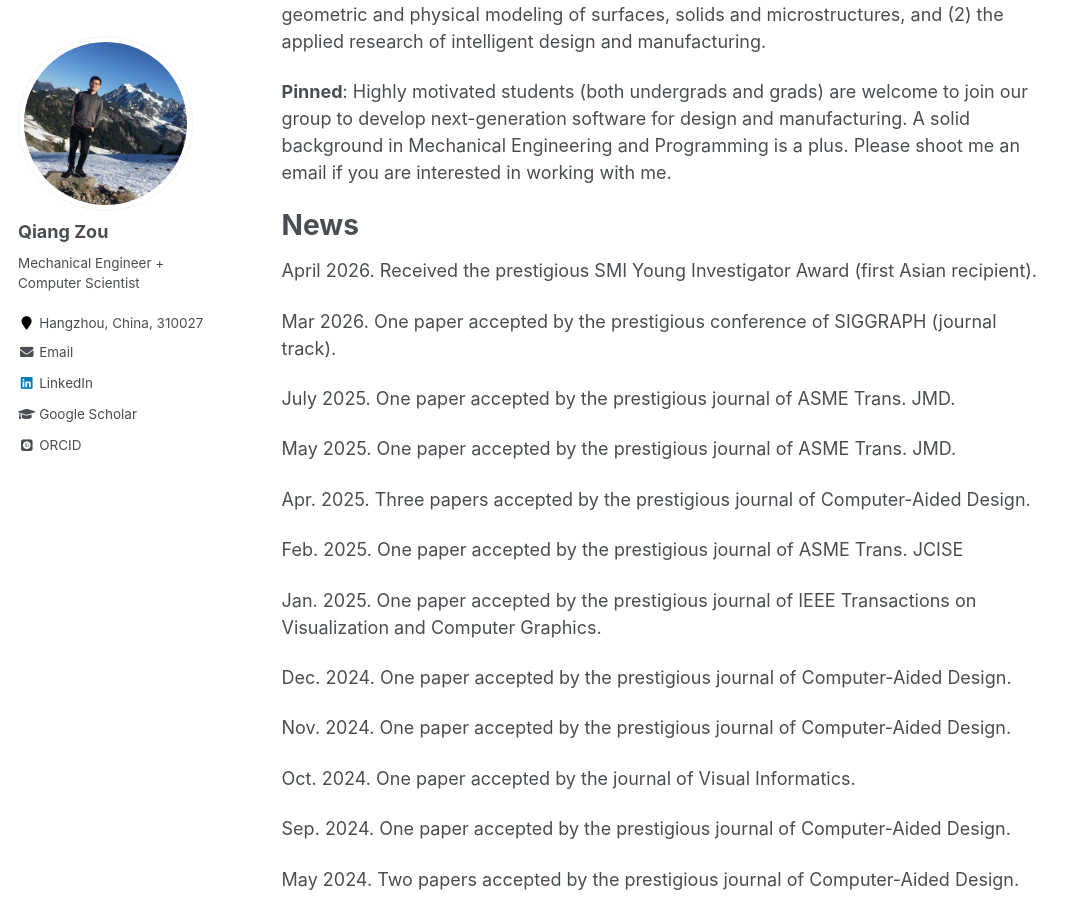
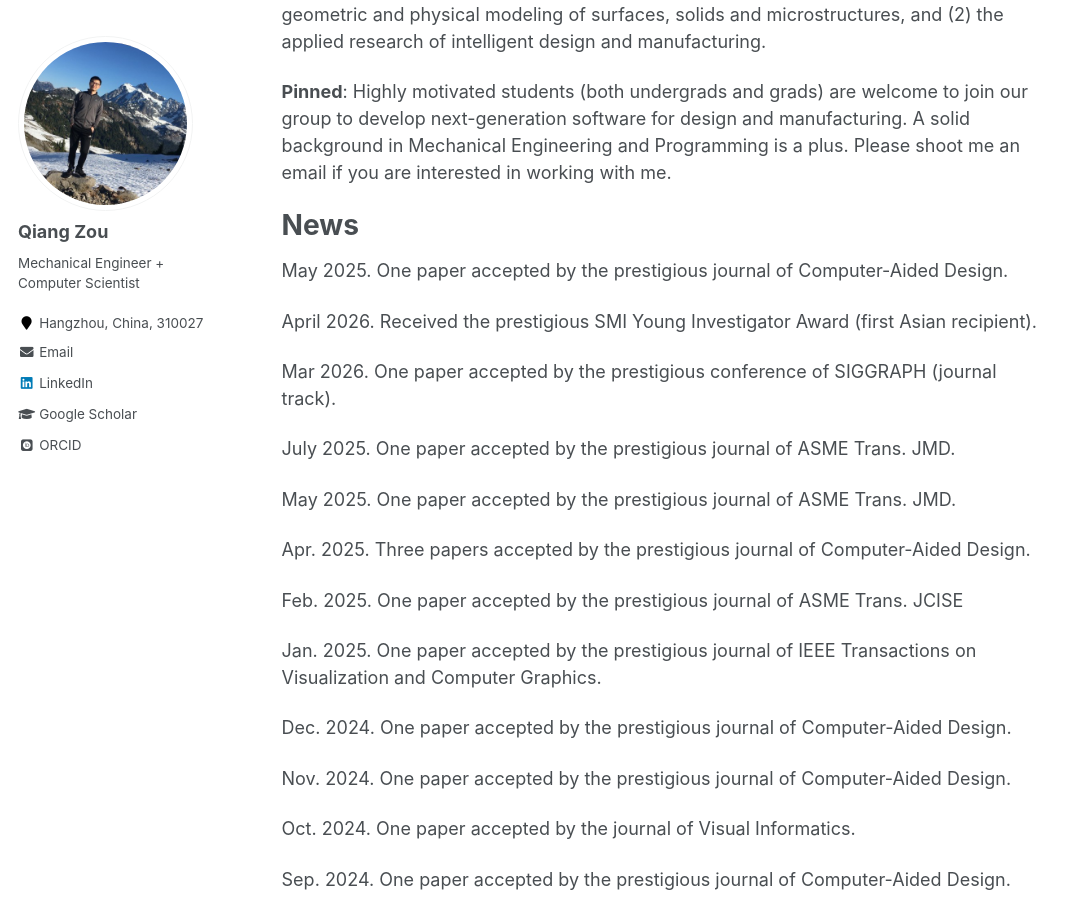
Before and after one commit to Qiang-Zou/Qiang-Zou.github.io, a Jekyll site: the page built from _pages/about.md, in a window 1280 px wide and 900 px high, scrolled down 399 px. Shown: the whole window, without its empty margins (0-1081 px from the left). Built offline with Jekyll 4.4.1, drawn with Linux system fonts in a browser that asks for light colours; some web fonts are replaced.

Commit message:
Update about.md

```diff
--- a/_pages/about.md
+++ b/_pages/about.md
@@ -16,6 +16,8 @@ Current research work includes CAD/CAM with emphasis on (1) the basic research o
 
 News
 ======
+May 2025. One paper accepted by the prestigious journal of Computer-Aided Design.
+
 April 2026. Received the prestigious SMI Young Investigator Award (first Asian recipient).
 
 Mar 2026. One paper accepted by the prestigious conference of SIGGRAPH (journal track).
```
